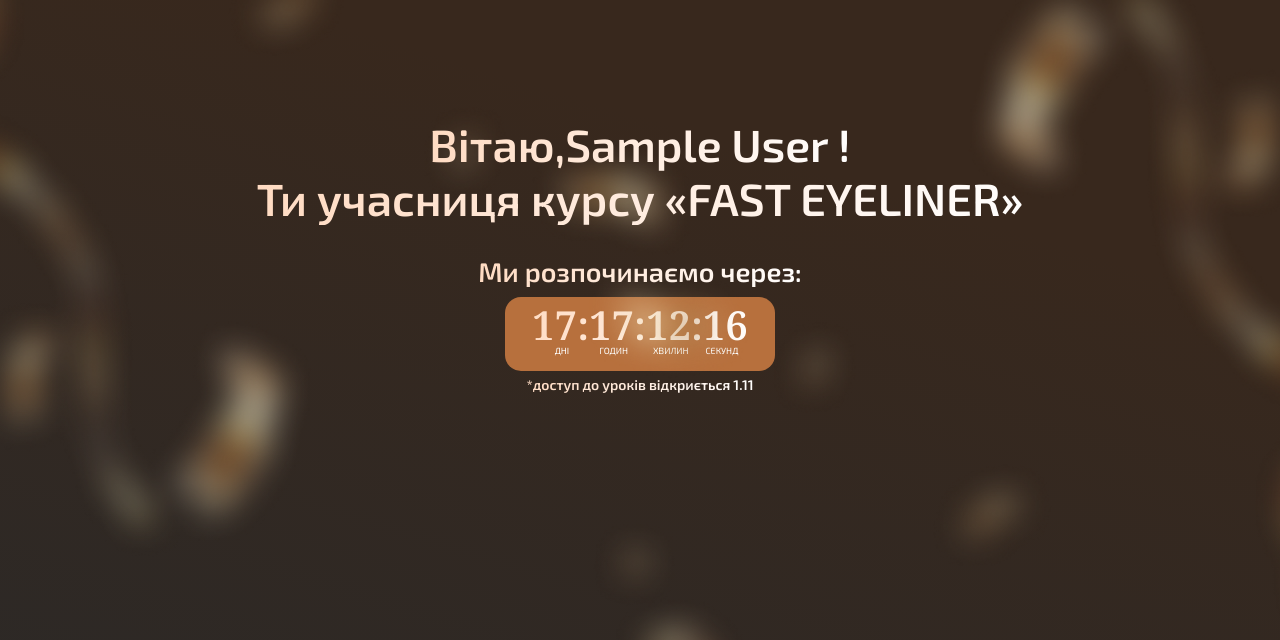
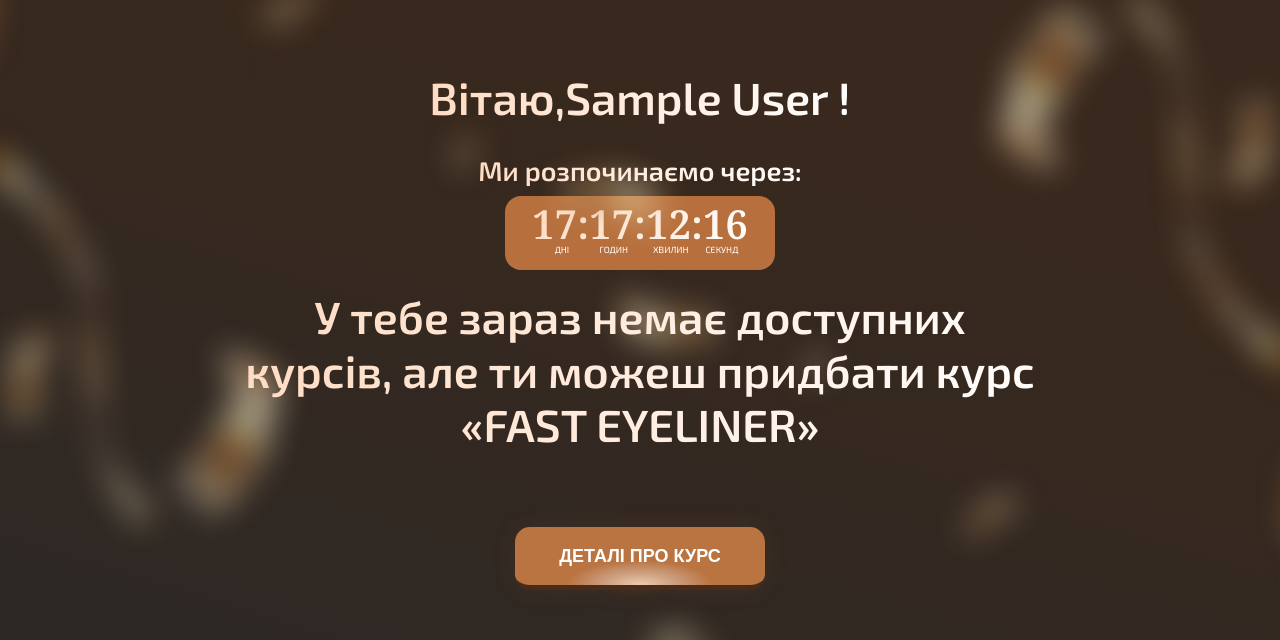
Before and after one commit to Chillmoon/permanent, a React (Create React App) app: page /paymentSuccess in a window 1280 px wide. Shown: the part 140-780 px from the top of the page. Built offline with nearby package versions, Linux system fonts and the light colour scheme; no server answers; the database is empty; sample sign-in values are in the browser's storage.

Commit message:
fixed payment success page

```diff
--- a/src/pages/LandingPage/Rates/index.tsx
+++ b/src/pages/LandingPage/Rates/index.tsx
@@ -66,8 +66,7 @@ const Rates = () => {
                 if (rate === "Rate1" || rate === "Rate2") {
                   navigate("/platform");
                 } else if (user?.uid) {
-                  window.location.href =
-                    "https://pay.fondy.eu/s/RTUBH8ZDpDRagDO";
+                  window.location.href = "https://pay.fondy.eu/s/bNRqXwTx8Sz";
                 } else {
                   navigate("/login");
                 }
--- a/src/pages/PaymentSuccess/index.tsx
+++ b/src/pages/PaymentSuccess/index.tsx
@@ -11,6 +11,7 @@ import { auth, realtimeDb } from "../../app/features/firebase";
 import Timer from "../../components/Timer";
 
 import useStyles from "./styles";
+import retrievePaymentData from "../../app/functions/retrievePaymentData";
 
 const PaymentSuccessPage = () => {
   const navigate = useNavigate();
@@ -21,7 +22,7 @@ const PaymentSuccessPage = () => {
   const user = useSelector((state: RootState) => state.user.user);
   const { t } = useTranslation();
 
-  const [isPaymentSuccessful, setIsPaymentSuccessful] = useState(true);
+  const [isPaymentSuccessful, setIsPaymentSuccessful] = useState(false);
 
   const savePaymentData = async (
     userId: string,
@@ -53,6 +54,23 @@ const PaymentSuccessPage = () => {
   };
 
   useEffect(() => {
+    const checkPaymentStatus = async () => {
+      try {
+        const isPayed = await retrievePaymentData(user?.uid);
+
+        if (isPayed !== null) {
+          setIsPaymentSuccessful(true);
+        }
+      } catch (error) {
+        console.error("Error checking payment status:", error);
+      }
+    };
+
+    checkPaymentStatus();
+    // eslint-disable-next-line react-hooks/exhaustive-deps
+  }, [user]);
+
+  useEffect(() => {
     const searchParams = new URLSearchParams(window.location.search);
     const paramsObject = Object.fromEntries(searchParams.entries());
     const paymentRate = paramsObject.product_id
@@ -61,7 +79,6 @@ const PaymentSuccessPage = () => {
     const payedCourse = paramsObject.product_id
       ? paramsObject.product_id.slice(0, -5)
       : "";
-
     if (paramsObject.order_status === "approved") {
       setIsPaymentSuccessful(true);
       if (payedCourse === "fastEyeliner") {
@@ -118,7 +135,25 @@ const PaymentSuccessPage = () => {
           </div>
         </>
       ) : (
-        <div className={classes.text}>{t("Помилка під час оплати")}</div>
+        <>
+          <div className={classes.text}>
+            {t("Вітаю")},{displayName} !
+          </div>
+          <div className={classes.textSmall}>{t("Ми розпочинаємо через")}:</div>
+          <Timer isLanding={false} />
+          <br />
+          <div className={classes.text}>
+            {t(
+              "У тебе зараз немає доступних курсів, але ти можеш придбати курс «FAST EYELINER»"
+            )}
+          </div>
+          <button
+            className={classes.button}
+            onClick={() => navigate(`/courses/fastEyeliner`)}
+          >
+            {t("Деталі про курс")}
+          </button>
+        </>
       )}
     </div>
   );
--- a/src/pages/PaymentSuccess/styles.ts
+++ b/src/pages/PaymentSuccess/styles.ts
@@ -36,6 +36,8 @@ const useStyles = makeStyles({
     },
   },
   text: {
+    maxWidth: 800,
+    textAlign: "center",
     zIndex: 2,
     fontSize: 45,
     fontWeight: 600,
@@ -73,6 +75,36 @@ const useStyles = makeStyles({
       fontSize: 16,
     },
   },
+  button: {
+    position: "absolute",
+    bottom: 70,
+    background:
+      "var(--BTN_MAIN, radial-gradient(29.03% 41.72% at 50% 99.35%, #EDC9AF 0.02%, #CCA081 47.92%, #BA7441 100%))",
+    padding: "19px 25px 18px 25px",
+    borderRadius: 15,
+    border: "none",
+    color: "#FFF",
+    borderBottom: "5px solid #482B19",
+    width: 250,
+    zIndex: 1000,
+    textTransform: "uppercase",
+    fontWeight: 600,
+    fontSize: 18,
+    marginTop: 20,
+    "&:hover": {
+      marginTop: 22,
+      cursor: "pointer",
+      borderBottom: "none",
+      filter: "drop-shadow(0px 0px 40px #B7703D)",
+      transition: "all 0.3s ease",
+      background:
+        "radial-gradient(69.13% 99.35% at 50% 99.35%, #EDC9AF 0.02%, #CCA081 47.92%, #BA7441 100%)",
+    },
+    boxShadow: "0 0 25.5px rgba(183, 112, 61, 0.11)",
+    "@media (max-width:1000px)": {
+      marginBottom: 0,
+    },
+  },
 });
 
 export default useStyles;
```
